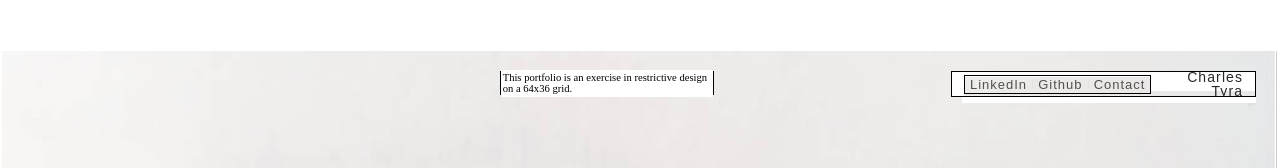
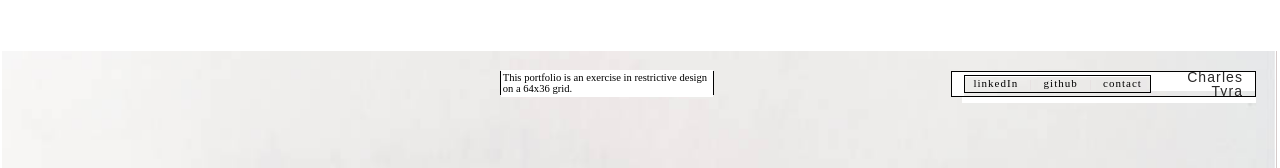
Before and after one commit to charles-tyra/portfolio, a React (Create React App) app: page / in a window 1280 px wide. Shown: the top 168 px of the page. Built offline with nearby package versions, Linux system fonts and the light colour scheme; a web font is replaced by a local one.

Commit message:
More small aesthetic changes

```diff
--- a/src/App.css
+++ b/src/App.css
@@ -122,7 +122,11 @@ table {
 
 #charles-tyra-links > a {
   text-decoration: none;
-  color: rgb(83, 80, 80);
+
+  font-family: 'Times New Roman', Times, serif;
+  font-size: 11px;
+  /* color: rgb(83, 80, 80); */
+  color: black;
 }
 
 #ct-background-left {
--- a/src/App.js
+++ b/src/App.js
@@ -46,11 +46,11 @@ function App() {
           <div id='charles-tyra'>
             <div id='charles-tyra-links'>
               {/* <img id='links-img' src={linksImg}/> */}
-              <a href='https://www.linkedin.com/in/charlesttyra-ny'>LinkedIn</a>
+              <a href='https://www.linkedin.com/in/charlesttyra-ny'>linkedIn</a>
               <div className='vertical-line' />
-              <a href='https://github.com/charles-tyra'>Github</a>
+              <a href='https://github.com/charles-tyra'>github</a>
               <div className='vertical-line' />
-              <a href="mailto:charlesttyra@gmail.com">Contact</a>
+              <a href="mailto:charlesttyra@gmail.com">contact</a>
             </div>
             Charles Tyra
           </div>
```
